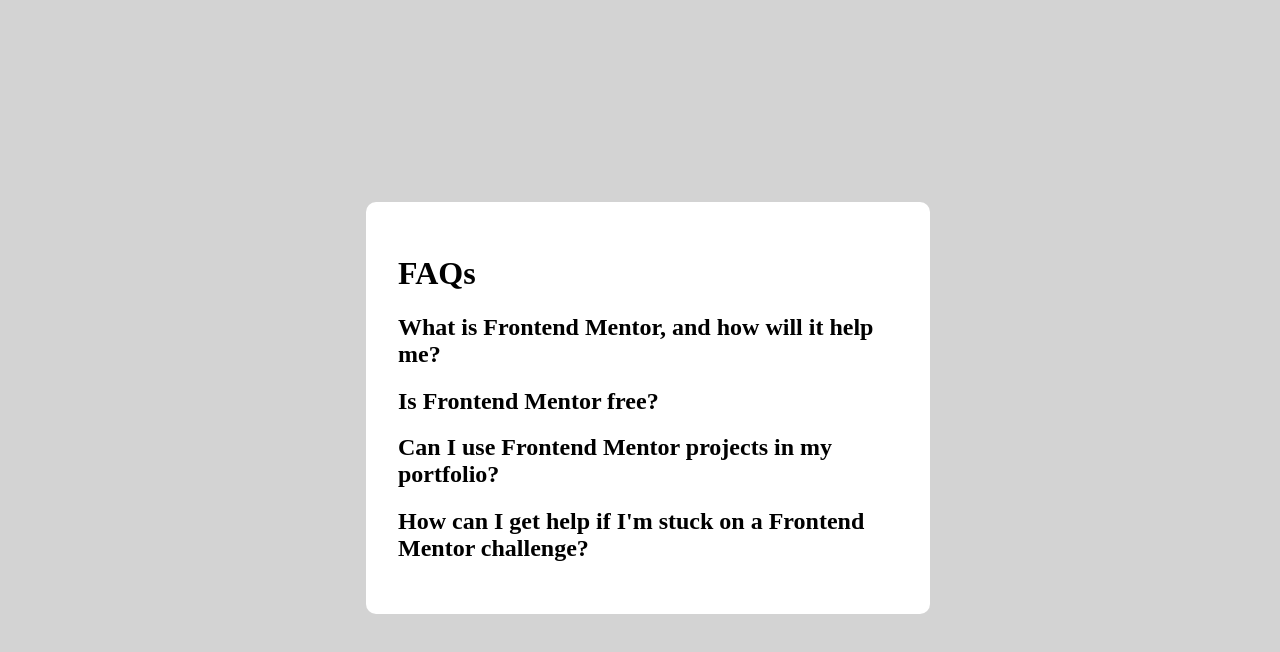
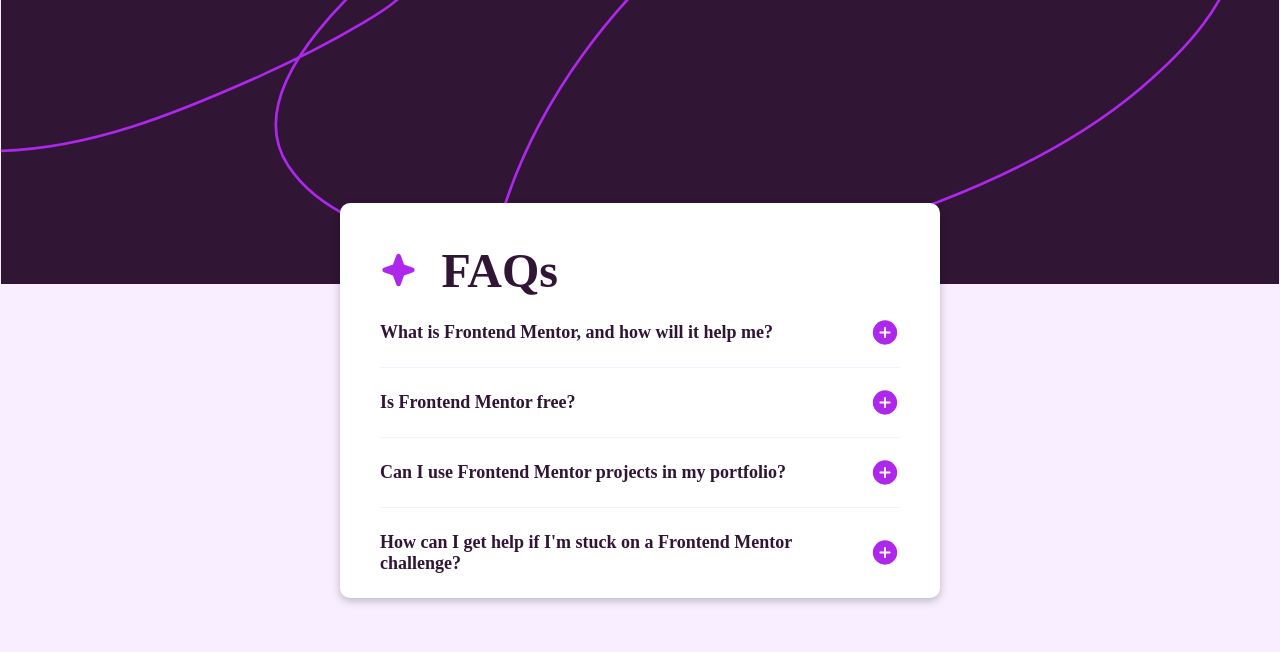
Before and after one commit to LandonRGeorge/fem-faq-accordion, a plain HTML site: page index.html in a window 1280 px wide. Drawn offline with Linux system fonts and the light colour scheme.

Commit message:
progress

```diff
--- a/index.html
+++ b/index.html
@@ -11,26 +11,36 @@
 <body>
 
 <main>
-  <h1>FAQs</h1>
+  <div class="header">
+    <img src="./assets/images/icon-star.svg" alt="">
+    <h1>FAQs</h1>
+  </div>
 
-  <div class="collapsible-item"><h2>What is Frontend Mentor, and how will it help me?</h2>
+  <div class="collapsible-item plus">
+    <h2>What is Frontend Mentor, and how will it help me?</h2>
+    <img src="./assets/images/icon-plus.svg" alt="plus" class="plus">
     <p>Frontend Mentor offers realistic coding challenges to help developers improve their
       frontend coding skills with projects in HTML, CSS, and JavaScript. It's suitable for
       all levels and ideal for portfolio building.</p>
   </div>
 
-  <div class="collapsible-item"><h2>Is Frontend Mentor free?</h2>
+  <div class="collapsible-item plus">
+    <h2>Is Frontend Mentor free?</h2>
+    <img src="./assets/images/icon-plus.svg" alt="plus">
     <p>Yes, Frontend Mentor offers both free and premium coding challenges, with the free
       option providing access to a range of projects suitable for all skill levels.</p>
   </div>
 
-  <div class="collapsible-item"><h2>Can I use Frontend Mentor projects in my portfolio?</h2>
+  <div class="collapsible-item plus">
+    <h2>Can I use Frontend Mentor projects in my portfolio?</h2>
+    <img src="./assets/images/icon-plus.svg" alt="plus">
     <p>Yes, you can use projects completed on Frontend Mentor in your portfolio. It's an excellent
       way to showcase your skills to potential employers!</p>
   </div>
 
-  <div class="collapsible-item"><h2>How can I get help if I'm stuck on a Frontend Mentor challenge?</h2>
-
+  <div class="collapsible-item plus">
+    <h2>How can I get help if I'm stuck on a Frontend Mentor challenge?</h2>
+    <img src="./assets/images/icon-plus.svg" alt="plus">
     <p>The best place to get help is inside Frontend Mentor's Discord community. There's a help
       channel where you can ask questions and seek support from other community members.</p></div>
 </main>
--- a/script.js
+++ b/script.js
@@ -1,13 +1,14 @@
 let collapsibleItemEls = document.querySelectorAll('.collapsible-item')
-let collapsibleDescriptionItems = document.querySelectorAll('.collapsible-item p')
-console.log(collapsibleItemEls)
-
 
 collapsibleItemEls.forEach(el => {
-    let pEl = el.querySelector('p')
-    pEl.hidden = true;
+    let imgEl = el.querySelector('img');
     el.addEventListener('click', () => {
-      pEl.hidden = !pEl.hidden
+      el.classList.toggle('plus')
+      if (el.classList.contains('plus')) {
+        imgEl.setAttribute('src', './assets/images/icon-plus.svg')
+      } else {
+        imgEl.setAttribute('src', './assets/images/icon-minus.svg')
+      }
     })
   }
 )
--- a/style.css
+++ b/style.css
@@ -1,20 +1,95 @@
+*,
+*::before,
+*::after {
+    box-sizing: border-box;
+}
+
+:root {
+    --clr-dark-purple: #301534;
+    --clr-pink: #ad28eb;
+    --clr-light-pink: #f8eeff;
+    --clr-pale-purple: #8b6990;
+    --clr-white: #fff;
+}
+
 body {
-    width: 100vw;
-    height: 100vh;
+    min-height: 100vh;
     display: flex;
     justify-content: center;
     align-items: center;
-    background-color: lightgray;
+    background-color: var(--clr-light-pink);
+    color: var(--clr-dark-purple);
+    background-image: url("./assets/images/background-pattern-desktop.svg");
+    background-repeat: no-repeat;
+    background-size: contain;
+    margin: 0;
+}
+
+@media(max-width: 600px) {
+    body {
+        background-image: url("./assets/images/background-pattern-mobile.svg");
+
+    }
+}
+
+
+.header {
+    display: flex;
+    align-items: center;
+}
+
+.header img {
+    height: clamp(2rem, 3vw, 3rem);
+}
+
+.header h1 {
+    font-size: clamp(2rem, 5vw, 3rem);
+    padding-left: 0.5em;
+    margin: 0;
 }
 
 main {
-    width: 500px;
+    max-width: 600px;
     background-color: white;
-    padding: 2rem;
+    padding: 2.5rem 2.5rem 0 2.5rem;
     border-radius: 10px;
+    box-shadow: rgba(0, 0, 0, 0.24) 0px 3px 8px;
+    margin: 2em;
 }
 
-h2:hover {
-    color: purple;
+.collapsible-item {
+    display: grid;
+    grid-template-columns: auto 50px;
+    align-items: center;
     cursor: pointer;
 }
+
+.collapsible-item img {
+    justify-self: end;
+}
+
+.collapsible-item:not(.collapsible-item:last-of-type) {
+    border-bottom: 1px solid var(--clr-light-pink);
+}
+
+.collapsible-item h2 {
+    grid-row: 1;
+    grid-column: span 1;
+    margin-block: 1.5rem;
+    font-size: 1.125rem;
+}
+
+.collapsible-item h2:hover {
+    color: var(--clr-pink)
+}
+
+.collapsible-item p {
+    margin-top: 0;
+    margin-bottom: 1.5rem;
+    color: var(--clr-pale-purple);
+    grid-column: span 2;
+}
+
+.plus p {
+    display: none;
+}
```
